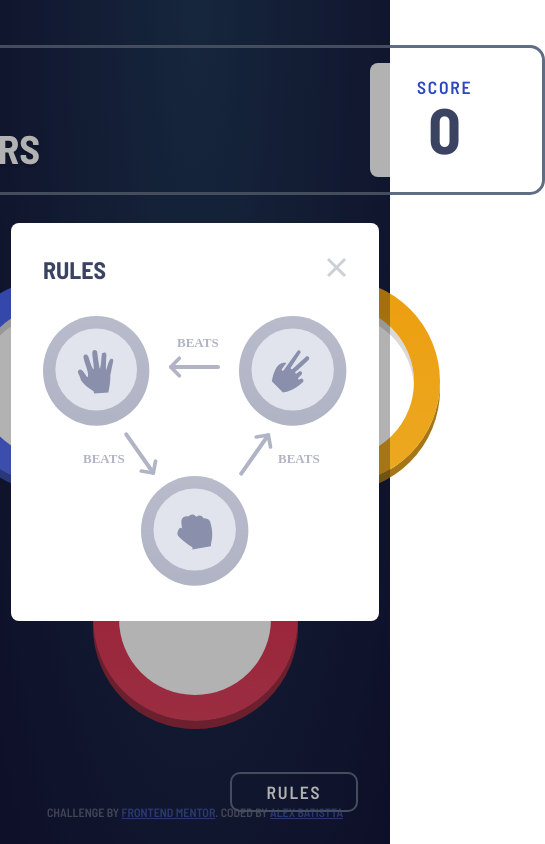
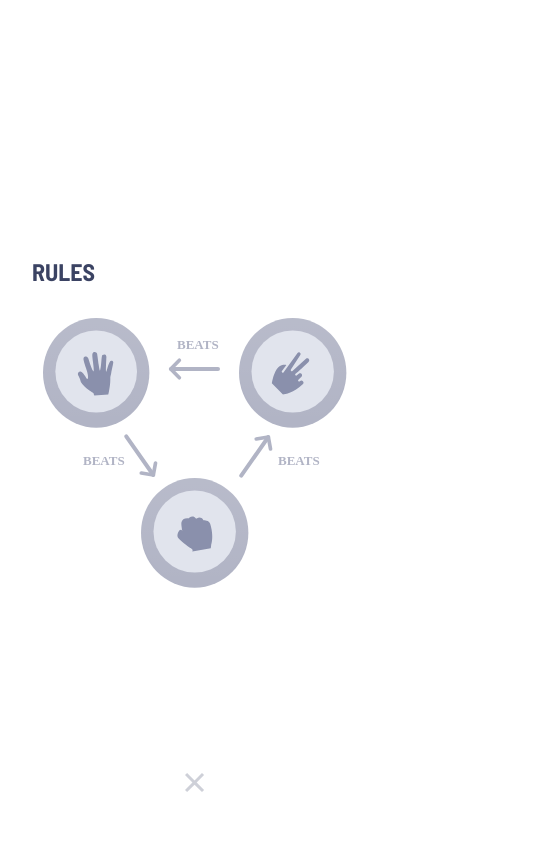
Before and after one commit to AlexBatistta/rock-paper-scissors-master, a website built with Vite: page index.html in a window 390 px wide. Both pictures are taken after a click on the button "RULES". Shown: the whole page, 545 px wide, since content can reach past the window. Built offline with nearby package versions, Linux system fonts and the light colour scheme; files whose address does not match are found by name.

Commit message:
game container responsive

```diff
--- a/style.css
+++ b/style.css
@@ -344,6 +344,7 @@ body {
   pointer-events: none;
   opacity: 0;
   transition: opacity 0.3s ease-in-out;
+  z-index: 10;
 }
 
 .modal-container {
@@ -394,3 +395,85 @@ footer {
   width: 100%;
   margin-bottom: 25px;
 }
+
+@media (max-width: 768px) {
+  .header {
+    width: 90%;
+    height: 100px;
+    flex-direction: row;
+    align-items: center;
+    justify-content: space-between;
+    margin-top: 2rem;
+  }
+
+  .logo {
+    height: 50px;
+  }
+
+  .score-container {
+    height: 72px;
+    width: 80px;
+  }
+
+  .score-title {
+    font-size: 0.6rem;
+  }
+
+  .score-points {
+    font-size: 2.25rem;
+  }
+
+  .choice {
+    width: 130px;
+    height: 130px;
+  }
+
+  .choice::before {
+    width: 100px;
+    height: 100px;
+  }
+
+  .choice.paper::before {
+    background-size: 50px;
+  }
+
+  .choice.scissors::before {
+    background-size: 50px;
+  }
+
+  .choice.rock::before {
+    background-size: 50px;
+  }
+
+  .game-container {
+    gap: 1rem 3rem;
+  }
+  .game-container::before {
+    background-size: 70%;
+  }
+
+  .rules-btn {
+    right: 50vw;
+    bottom: 3.5rem;
+    translate: 50%;
+  }
+
+  .modal-container {
+    display: flex;
+    justify-content: center;
+    align-items: center;
+    flex-direction: column;
+    background: white;
+    width: 100vw;
+    height: 100vh;
+    border-radius: 0;
+    padding: 2rem;
+  }
+
+  .close-btn {
+    position: absolute;
+    bottom: 3rem;
+    left: 50vw;
+    translate: -50%;
+  }
+}
```
